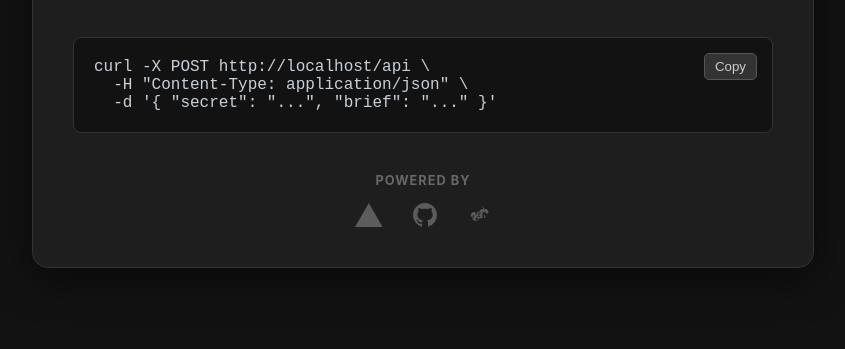
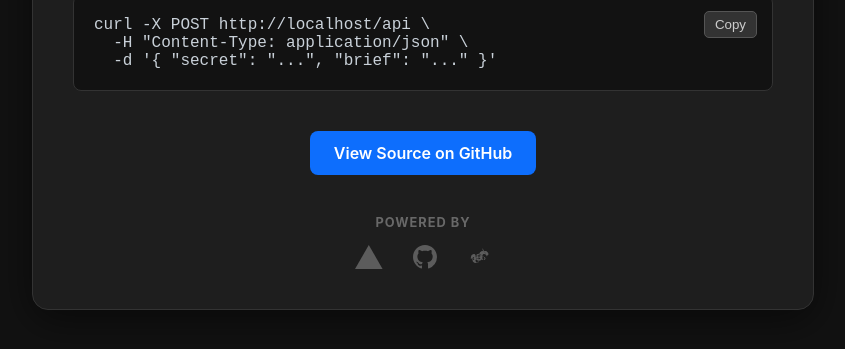
Before and after one commit to debmalyaSanyal/llm-code-deployer, a website: page index.html in a window 1280 px wide. Shown: the part 425-774 px from the top of the page, without its empty margins (217-1062 px from the left). Drawn offline with Linux system fonts and the light colour scheme.

Commit message:
Add View Source button with styling
Added styles for the View Source button and integrated it into the HTML.

```diff
--- a/index.html
+++ b/index.html
@@ -111,6 +111,24 @@
             padding-right: 60px; /* Space for the button */
         }
 
+        /* --- NEW: Style for the View Source Button --- */
+        .button {
+            display: inline-block;
+            background: var(--primary-color);
+            color: white;
+            padding: 12px 24px;
+            text-decoration: none;
+            font-weight: 600;
+            border-radius: 8px;
+            margin-top: 10px;
+            transition: transform 0.2s ease, box-shadow 0.2s ease;
+        }
+
+        .button:hover {
+            transform: translateY(-2px);
+            box-shadow: 0 4px 15px rgba(13, 110, 253, 0.4);
+        }
+
         /* --- Tech Stack --- */
         .tech-stack {
             margin-top: 40px;
@@ -163,6 +181,10 @@
             <code id="code-snippet">curl -X POST <span id="api-url"></span>/api \<br>  -H "Content-Type: application/json" \<br>  -d '{ "secret": "...", "brief": "..." }'</code>
         </div>
 
+        <a href="https://github.com/debmalyaSanyal/llm-code-deployer" class="button" target="_blank" rel="noopener noreferrer">
+            View Source on GitHub
+        </a>
+
         <div class="tech-stack">
             <h3>Powered By</h3>
             <div class="logos">
@@ -185,7 +207,6 @@
 
             // Copy to Clipboard logic
             copyButton.addEventListener('click', () => {
-                // Get the text content, replacing <br> with newlines for the clipboard
                 const textToCopy = codeSnippet.innerHTML.replace(/<br\s*\/?>/gi, '\n').replace(/&lt;/g, '<').replace(/&gt;/g, '>').replace(/<span[^>]*>|<\/span>/g, '');
                 navigator.clipboard.writeText(textToCopy).then(() => {
                     copyButton.textContent = 'Copied!';
```
